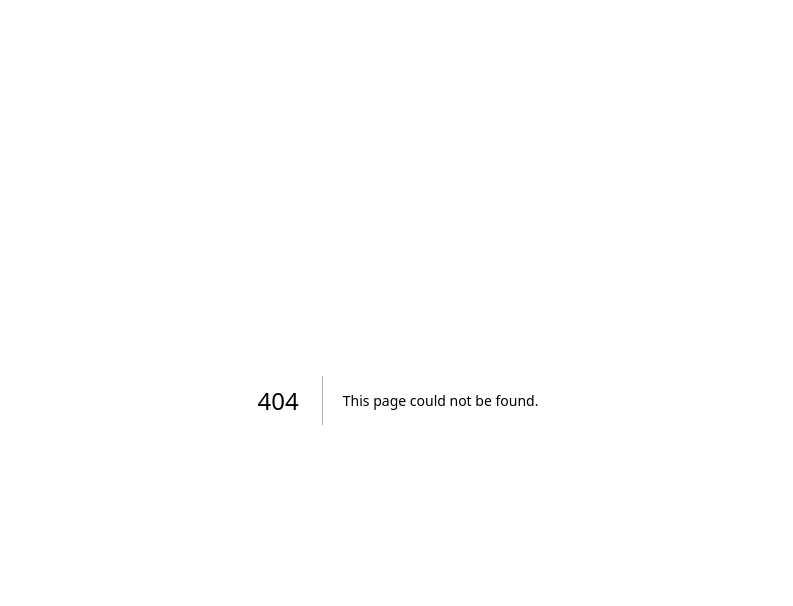
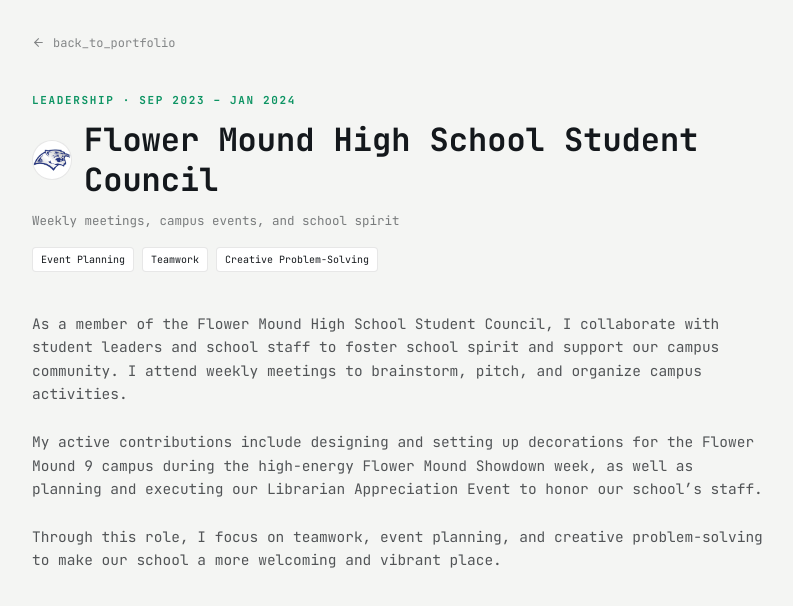
Before and after one commit to hrydyeshgarg-coder/tridhm-portfolio, a Next.js app: page /l/leadership/flower-mound-student-council in a window 1280 px wide. Before the commit this address had no page. Shown: the top 606 px of the page, without its empty margins (242-1035 px from the left). Built offline with nearby package versions, Linux system fonts and the light colour scheme.

Commit message:
L: make Flower Mound Student Council clickable, add its detail page
- New page at /l/leadership/flower-mound-student-council with the
  real role description
- All 4 Leadership entries now have their own detail pages
- /k (and /i, /g, /h, /j) untouched

```diff
--- /dev/null
+++ b/app/l/leadership/flower-mound-student-council/page.tsx
@@ -0,0 +1,32 @@
+import { LDetailShell } from "@/components/LDetailShell";
+
+export const metadata = { title: "Flower Mound High School Student Council — Tridhm Garg" };
+
+export default function Page() {
+  return (
+    <LDetailShell
+      eyebrow="Leadership · Sep 2023 – Jan 2024"
+      title="Flower Mound High School Student Council"
+      meta="Weekly meetings, campus events, and school spirit"
+      tags={["Event Planning", "Teamwork", "Creative Problem-Solving"]}
+      titleLogo="/images/logo-fmhs.png"
+    >
+      <p>
+        As a member of the Flower Mound High School Student Council, I collaborate
+        with student leaders and school staff to foster school spirit and support our
+        campus community. I attend weekly meetings to brainstorm, pitch, and organize
+        campus activities.
+      </p>
+      <p>
+        My active contributions include designing and setting up decorations for the
+        Flower Mound 9 campus during the high-energy Flower Mound Showdown week, as
+        well as planning and executing our Librarian Appreciation Event to honor our
+        school&rsquo;s staff.
+      </p>
+      <p>
+        Through this role, I focus on teamwork, event planning, and creative
+        problem-solving to make our school a more welcoming and vibrant place.
+      </p>
+    </LDetailShell>
+  );
+}
--- a/app/l/page.tsx
+++ b/app/l/page.tsx
@@ -85,7 +85,7 @@
   { org: "Rotary Youth Leadership Awards", date: "Jun 2026", desc: "Intensive week-long leadership and communication program.", logo: "/images/logo-rotary.png", href: "/l/leadership/rotary-youth-leadership-awards" },
   { org: "Denton County Junior Historians", date: "Sep 2025 – May 2027", desc: "Curated museum exhibits and researched county archives.", logo: "/images/logo-denton-county.jpg", href: "/l/leadership/denton-county-junior-historians" },
   { org: "Flower Mound Leadership Program", date: "Aug 2026 – Apr 2027", desc: "Team management, accountability, and goal-setting.", logo: "/images/logo-student-leadership.png", href: "/l/leadership/flower-mound-leadership-program" },
-  { org: "Flower Mound High School Student Council", date: "Sep 2023 – Jan 2024", desc: "Contributed event ideas and helped organize school events, including the Flower Mound Showdown.", logo: "/images/logo-fmhs.png" },
+  { org: "Flower Mound High School Student Council", date: "Sep 2023 – Jan 2024", desc: "Contributed event ideas and helped organize school events, including the Flower Mound Showdown.", logo: "/images/logo-fmhs.png", href: "/l/leadership/flower-mound-student-council" },
 ];
 const TRAININGS = [
   { org: "UT Dallas K-12 Outreach — AI Deep Dive", date: "Jun – Aug 2025", desc: "8-week structured program — neural networks, CNNs, greedy algorithms, trained in PyTorch, Pandas, NumPy, scikit-learn.", logo: "/images/logo-utd.webp" },
```
